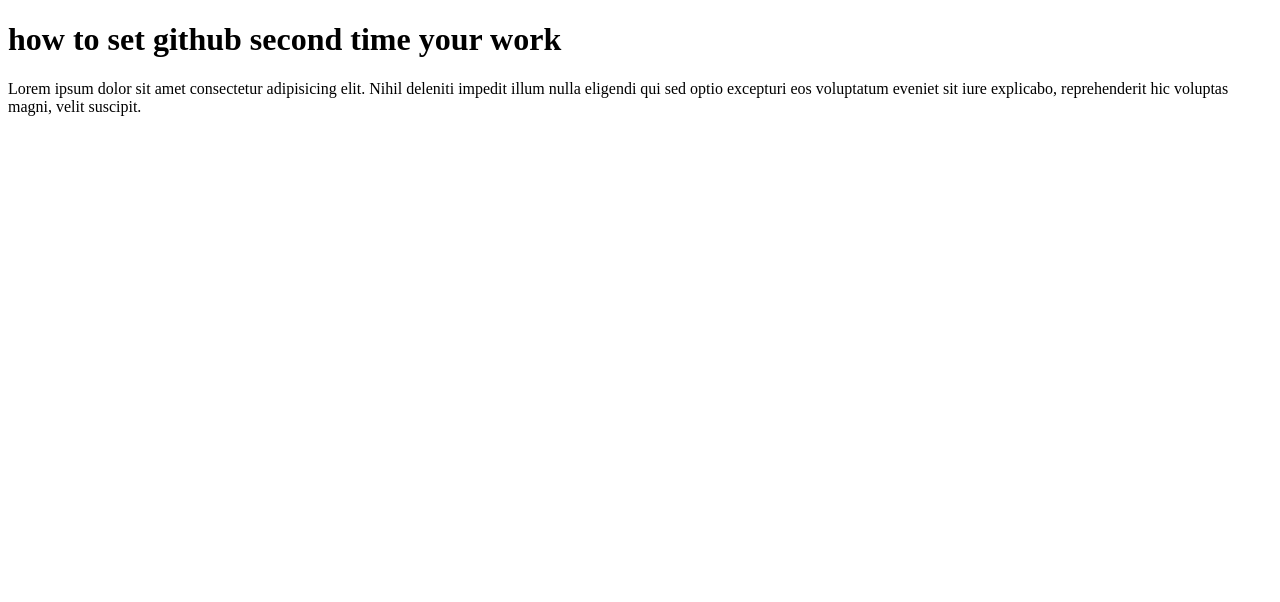
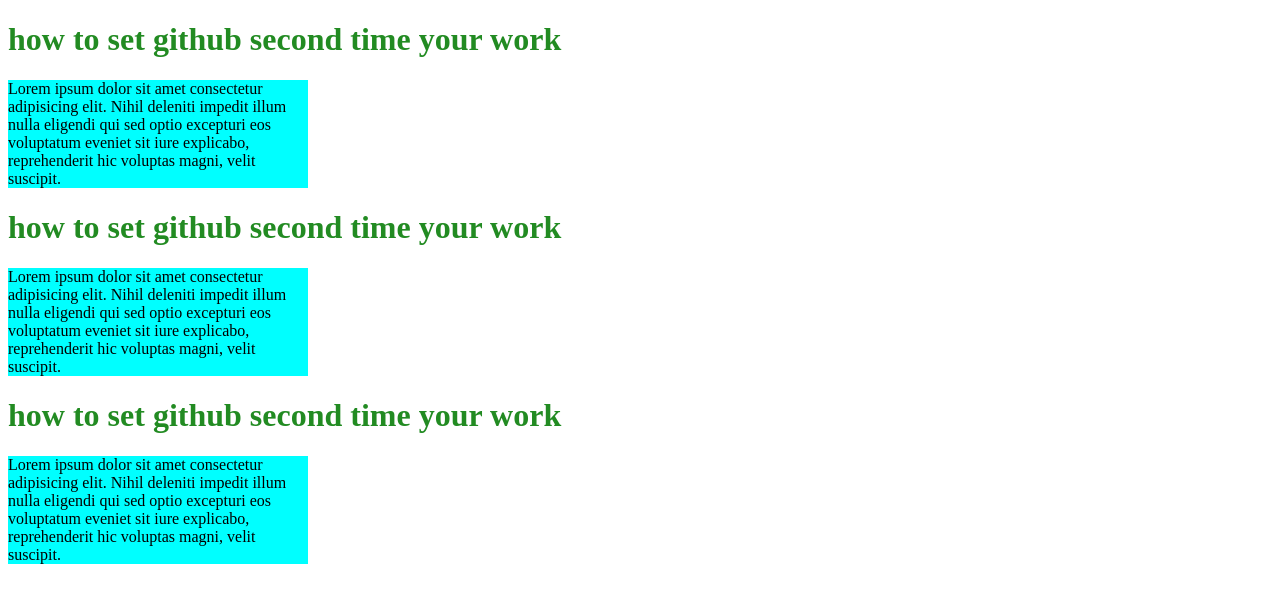
Before and after one commit to yasinarafatwebdeveloper/my-simple-work, a plain HTML site: page index.html in a window 1280 px wide. Drawn offline with Linux system fonts and the light colour scheme.

Commit message:
my third commit is here

```diff
--- a/index.html
+++ b/index.html
@@ -4,8 +4,20 @@
     <meta charset="UTF-8">
     <meta name="viewport" content="width=device-width, initial-scale=1.0">
     <title>my simple work is start</title>
+    <link rel="stylesheet" href="style/style.css">
 </head>
 <body>
+    <h1>how to set github second time your work</h1>
+    <div>
+        <p>Lorem ipsum dolor sit amet consectetur adipisicing elit. Nihil deleniti impedit illum nulla eligendi qui sed optio excepturi eos voluptatum eveniet sit iure explicabo, reprehenderit hic voluptas magni, velit suscipit.</p>
+
+    </div>
+
+    <h1>how to set github second time your work</h1>
+    <div>
+        <p>Lorem ipsum dolor sit amet consectetur adipisicing elit. Nihil deleniti impedit illum nulla eligendi qui sed optio excepturi eos voluptatum eveniet sit iure explicabo, reprehenderit hic voluptas magni, velit suscipit.</p>
+    </div>
+
     <h1>how to set github second time your work</h1>
     <div>
         <p>Lorem ipsum dolor sit amet consectetur adipisicing elit. Nihil deleniti impedit illum nulla eligendi qui sed optio excepturi eos voluptatum eveniet sit iure explicabo, reprehenderit hic voluptas magni, velit suscipit.</p>
--- /dev/null
+++ b/style/style.css
@@ -0,0 +1,7 @@
+h1{
+    color: forestgreen;
+}
+div{
+    background-color: aqua;
+    width: 300px;
+}
```
